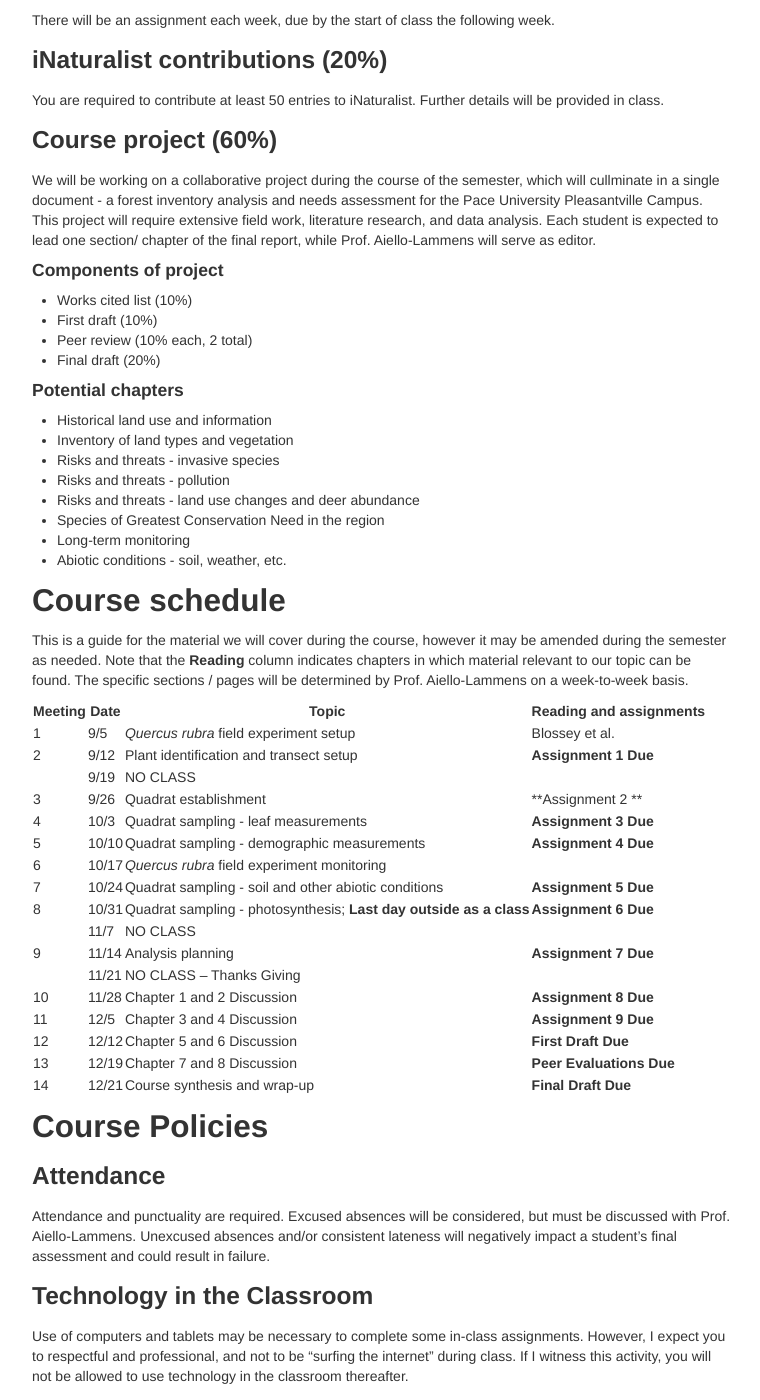
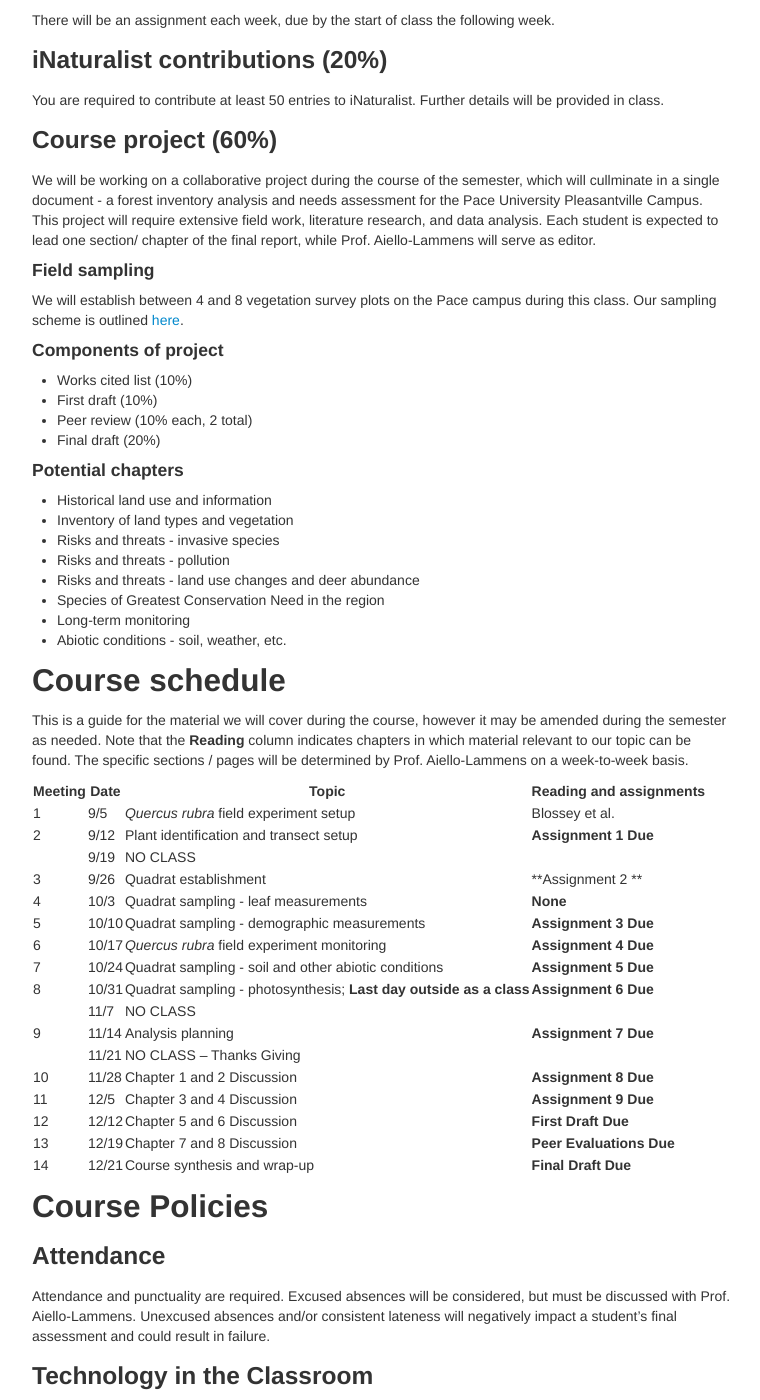
Before and after one commit to mlammens/ENS-511-Plant-Ecology, a Jekyll site: the page built from pages/syllabus.md, in a window 1280 px wide and 1400 px high, scrolled down 1632 px. Shown: the whole window, without its empty margins (258-1018 px from the left). Built offline with Jekyll 4.4.1, drawn with Linux system fonts in a browser that asks for light colours.

Commit message:
Edits to the syllabus and adding sample design information

```diff
--- a/pages/syllabus.md
+++ b/pages/syllabus.md
@@ -114,6 +114,11 @@ This project will require extensive field work, literature research, and data an
 Each student is expected to lead one section/ chapter of the final report,
 while Prof. Aiello-Lammens will serve as editor.
 
+#### Field sampling
+
+We will establish between 4 and 8 vegetation survey plots on the Pace campus during this class.
+Our sampling scheme is outlined [here](pages/sample_design.html).
+
 #### Components of project
 
 * Works cited list (10%)
@@ -151,9 +156,9 @@ on a week-to-week basis.
 |2 |9/12 |Plant identification and transect setup |**Assignment 1 Due**|
 | |9/19 |NO CLASS | |
 |3 |9/26 |Quadrat establishment |**Assignment 2 **|
-|4 |10/3 |Quadrat sampling - leaf measurements |**Assignment 3 Due**|
-|5 |10/10 |Quadrat sampling - demographic measurements |**Assignment 4 Due**|
-|6 |10/17 |*Quercus rubra* field experiment monitoring | |
+|4 |10/3 |Quadrat sampling - leaf measurements |**None**|
+|5 |10/10 |Quadrat sampling - demographic measurements |**Assignment 3 Due**|
+|6 |10/17 |*Quercus rubra* field experiment monitoring |**Assignment 4 Due** |
 |7 |10/24 |Quadrat sampling - soil and other abiotic conditions |**Assignment 5 Due**|
 |8 |10/31 |Quadrat sampling - photosynthesis;  **Last day outside as a class** |**Assignment 6 Due**|
 | |11/7 |NO CLASS | |
```
Also changed, not shown: pages/sample_design.md (added, +13 -0 lines).
